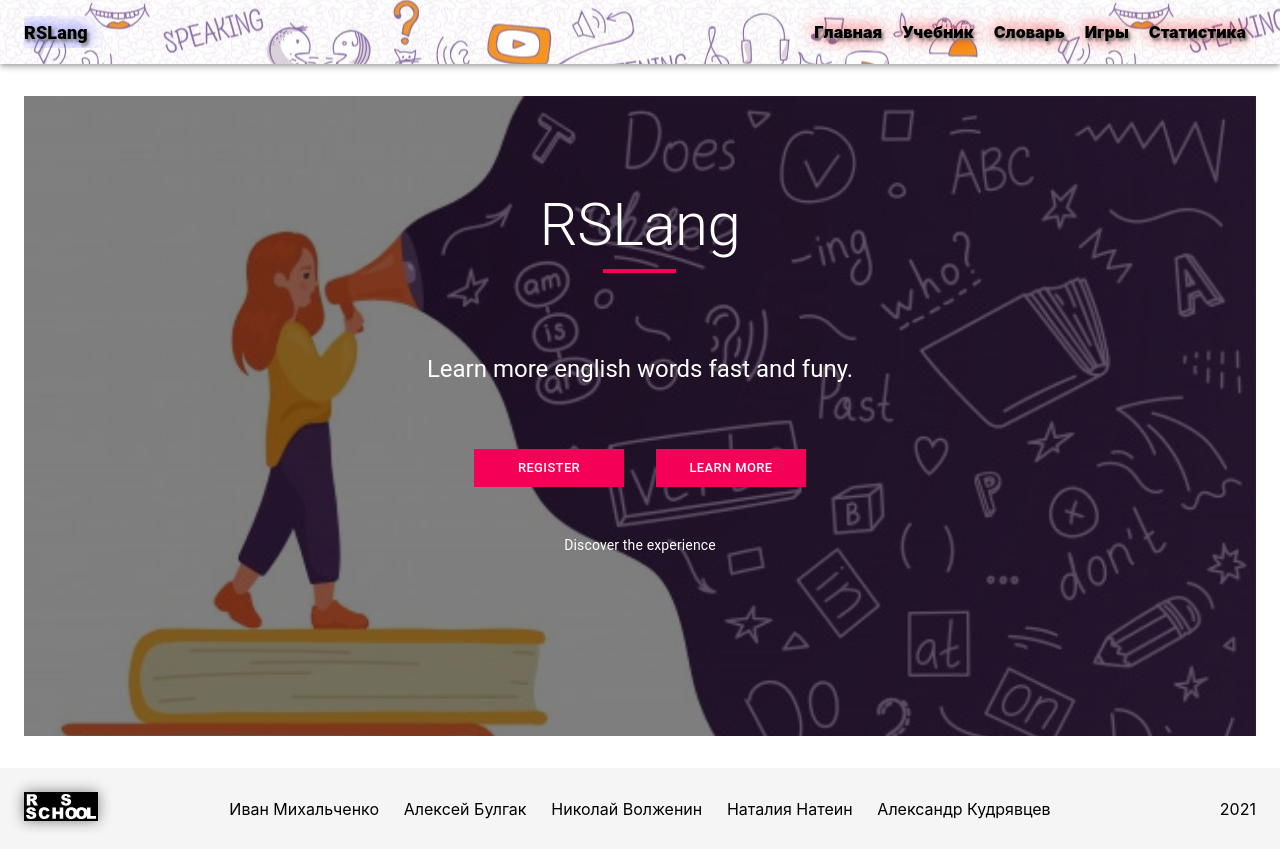
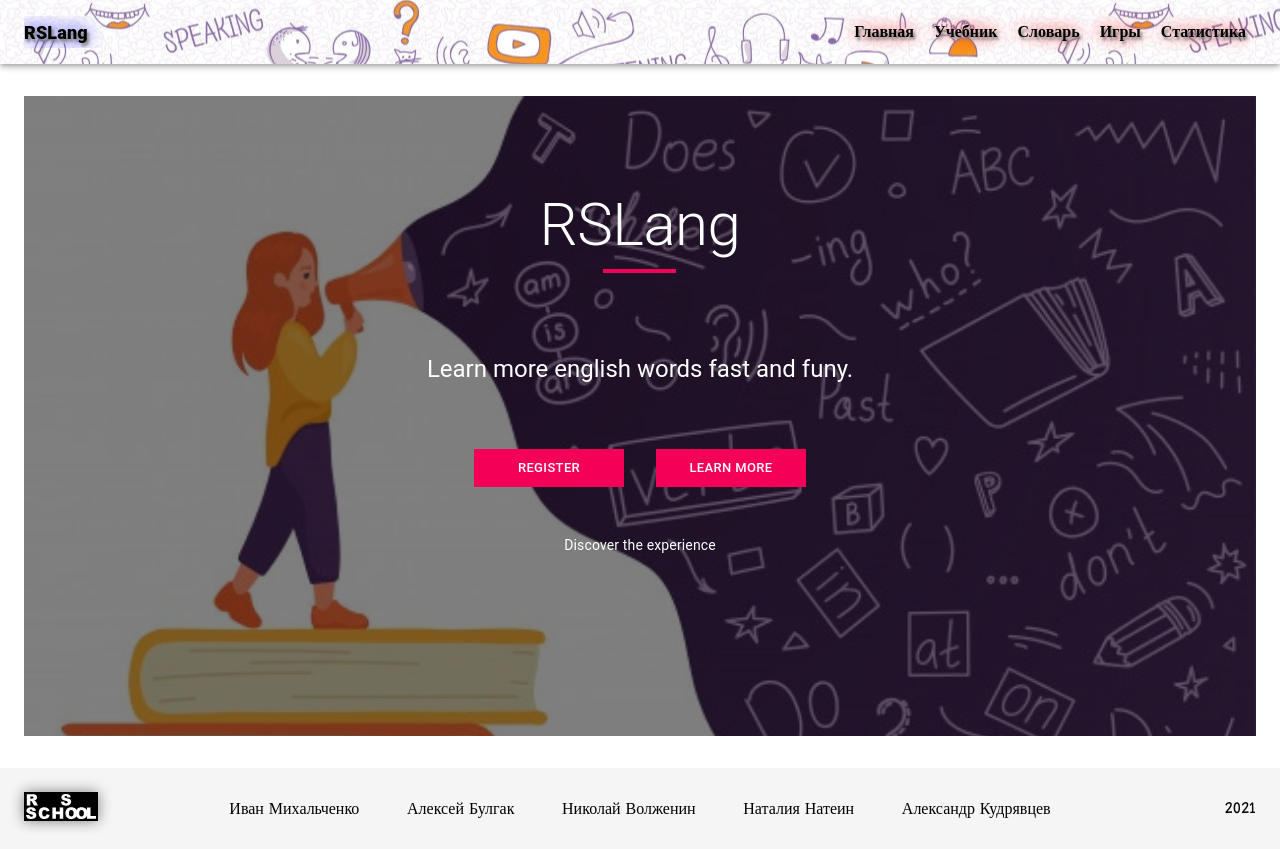
Before and after one commit to natein/rslang, a React (Create React App) app: page / in a window 1280 px wide. Built offline with nearby package versions, Linux system fonts and the light colour scheme.

Commit message:
style: new body font

```diff
--- a/src/index.css
+++ b/src/index.css
@@ -1,8 +1,8 @@
+@import url('https://fonts.googleapis.com/css2?family=Grandstander:ital,wght@0,200;0,400;0,500;0,700;0,900;1,200;1,400;1,500;1,700;1,900&display=swap');
+
 body {
   margin: 0;
-  font-family: -apple-system, BlinkMacSystemFont, 'Segoe UI', 'Roboto', 'Oxygen',
-    'Ubuntu', 'Cantarell', 'Fira Sans', 'Droid Sans', 'Helvetica Neue',
-    sans-serif;
+  font-family: 'Grandstander', cursive;
   -webkit-font-smoothing: antialiased;
   -moz-osx-font-smoothing: grayscale;
 }
```
